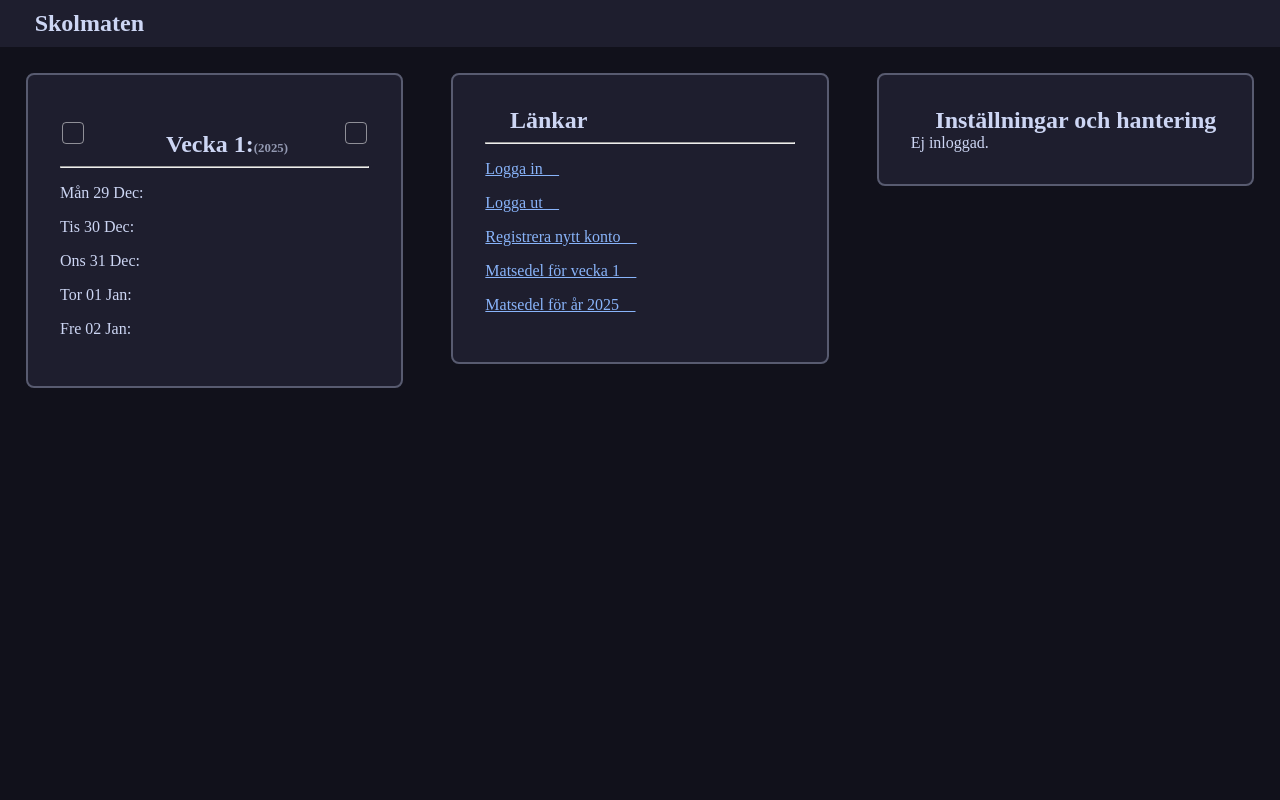
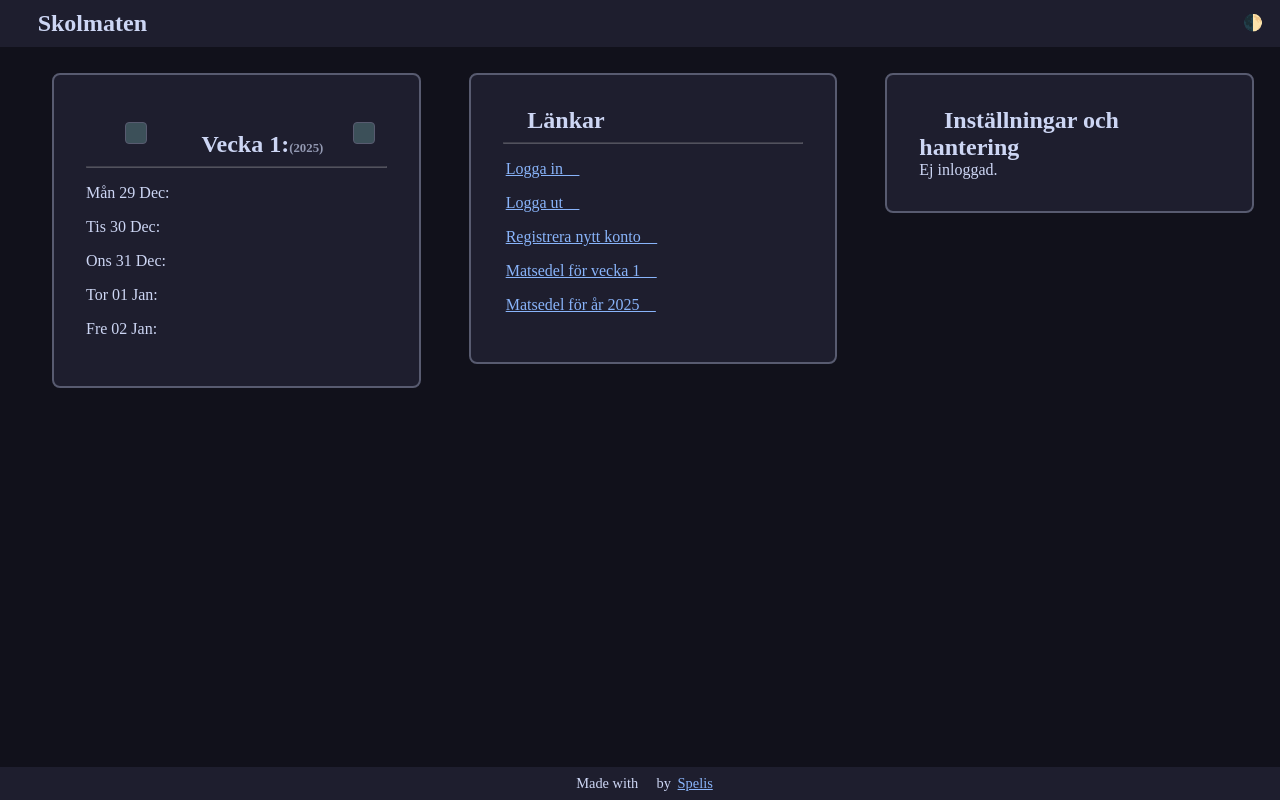
Before and after one commit to Spelis/skolmaten, a Flask app: page /week/1 in a window 1280 px wide. Run offline with Flask 3, Linux system fonts and the light colour scheme; data that the repository does not hold is empty; some web fonts are replaced.

Commit message:
aaa forgot what i added but one thing is light mode

```diff
--- a/skolmaten/app.py
+++ b/skolmaten/app.py
@@ -24,6 +24,11 @@ def week_mon2sun(year, week):
     return r
 
 
+def is_week_in_next_year(year, week_num):
+    max_weeks = datetime.date(year, 12, 28).isocalendar()[1]
+    return week_num > max_weeks
+
+
 @app.route("/")
 def root():
     week = datetime.datetime.now().isocalendar()[1]
@@ -45,6 +50,12 @@ async def week(week):
     year = request.args.get("year", type=int)
     if year is None:
         year = datetime.datetime.now().year
+    if is_week_in_next_year(year, week):
+        return redirect(f"/week/1?year={year+1}")
+    if week <= 0:
+        return redirect(
+            f"/week/{datetime.date(year, 12, 28).isocalendar()[1]}?year={year-1}"
+        )
     m2s = week_mon2sun(year, week)
     monday = m2s[0]
     sunday = m2s[1]
@@ -306,20 +317,29 @@ async def deletefoodforday(year, week, weekday):
 async def importfoodjson():
     if request.method == "POST":
         try:
-            token = request.cookies.get("token", None)
-            if token is None:
-                raise Exception("Invalid Permissions")
-            file = request.files["json"]
-            if file:
-                j = json.load(file)
-                for year, weeks in j.items():
-                    for week, days in weeks.items():
-                        for day, value in days.items():
-                            print(day[0:3].lower(), weekdays_en.index(day[0:3].lower()))
-                            weekday = int(weekdays_en.index(day[0:3].lower())) + 1
-                            await db.set_food(year, week, weekday, value)
-                        print(year, week, days)
+            token = request.cookies.get("token")
+            if not token:
+                return {"error": "Invalid Permissions"}, 403
+
+            file = request.files.get("json")
+            if not file:
+                return {"error": "No file uploaded"}, 400
+
+            j = json.load(file.stream)
+            for year, weeks in j.items():
+                for week, days in weeks.items():
+                    for day, value in days.items():
+                        day_short = day[
+                            :3
+                        ].lower()  # truncate to 3 letters, just in case so the app doesnt shit itself
+                        if day_short not in weekdays_en:
+                            continue
+                        weekday = weekdays_en.index(day_short) + 1
+                        await db.set_food(year, week, weekday, value)
+
             return redirect("/")
+
         except Exception as e:
-            return {"Failed to import food": str(e)}
+            return {"error": f"Failed to import food: {str(e)}"}, 500
+
     return render_template("import.html")
--- a/skolmaten/db.py
+++ b/skolmaten/db.py
@@ -170,14 +170,12 @@ async def tokenrevoke(token):
 
 
 async def set_food(year, week, day, value):
-    col = weekdays[day - 1] if 0 <= day - 1 < len(weekdays) else None
-    if not col:
-        raise ValueError(
-            "Invalid day index"
-        )  # check so we dont provide weekday 15 (doesn't exist)
+    if not (1 <= day <= 7):
+        raise ValueError("Invalid weekday index")
+
+    col = weekdays[day - 1]
 
     async with aiosqlite.connect("database.db") as db:
-        # try update
         cursor = await db.execute(
             f"UPDATE weeks SET {col} = ? WHERE week = ? AND year = ?",
             (value, week, year),
@@ -185,11 +183,10 @@ async def set_food(year, week, day, value):
         await db.commit()
 
         if cursor.rowcount == 0:
-            # insert empty row with value in right column
             values = [""] * len(weekdays)
-            values[day] = value
+            values[day - 1] = value
             await db.execute(
-                f"INSERT INTO weeks (year, week, {','.join(weekdays)}) VALUES (?, ?, {','.join(['?']*len(weekdays))})",
+                f"INSERT INTO weeks (year, week, {','.join(weekdays)}) VALUES (?, ?, {','.join(['?'] * len(weekdays))})",
                 (year, week, *values),
             )
             await db.commit()
--- a/static/style.css
+++ b/static/style.css
@@ -3,9 +3,52 @@
 	src: url('/static/jetbrains.ttf');
 }
 
+:root {
+	--text: #cdd6f4;
+	--bg-darkest: #11111b;
+	--bg-dark: #1e1e2e;
+	--bg: #181825;
+	--border: #585b70;
+	--blue: #89b4fa;
+	--teal: #94e2d5;
+	--teal-40: #94e2d540;
+	--hover-bg: var(--teal-40);
+
+	/* Light theme counterparts */
+	--text-light: #4c4f69;
+	--bg-lightest: #eff1f5;
+	--bg-light: #dce0e8;
+	--bg-light-accent: #ccd0da;
+	--border-light: #acb0be;
+	--blue-light: #1e66f5;
+	--teal-light: #179299;
+	--teal-light-40: #17929940;
+	--hover-bg-light: var(--teal-light-40);
+}
+
+body.light {
+	--text: var(--text-light);
+	--bg-darkest: var(--bg-lightest);
+	--bg-dark: var(--bg-light);
+	--bg: var(--bg-light-accent);
+	--border: var(--border-light);
+	--blue: var(--blue-light);
+	--teal: var(--teal-light);
+	--teal-40: var(--teal-light-40);
+	--hover-bg: var(--hover-bg-light);
+}
+
+
+
 * {
 	font-family: JetBrains;
-	color: #cdd6f4;
+	color: var(--text);
+	transition: color .3s ease, background .3s ease;
+}
+
+body {
+	margin: 0;
+	background: var(--bg-darkest);
 }
 
 .parent {
@@ -23,46 +66,50 @@
 	margin: 1em;
 	text-align: left;
 	padding: 2em;
-  border: 2px solid #585b70;
-  color: #cdd6f4;
-  background: #1e1e2e;
+	border: 2px solid var(--border);
+	color: var(--text);
+	background: var(--bg-dark);
 	box-sizing: border-box;
 	border-radius: 8px;
 	max-height: 500px;
 	overflow-y: auto;
 }
 
-
-
 h1,h2,h3,h4 {
 	margin: 0;
 }
 
 a {
-	color: #89b4fa;
-	transition: color .3s ease
+	color: var(--blue);
+	transition: color .3s ease, background .3s ease;
+	border-radius: 5px;
+	padding: 3px 7px 3px 3px;
 }
 a:hover {
-	color: #94e2d5;
+	color: var(--teal);
+	background: var(--hover-bg);
 }
 
 .weekplancontrol a, .weeknavb {
 	text-decoration: none;
 	margin: 0 2px;
-	border: 1px solid #ffffff80;
+	border: 1px solid var(--border);
 	display: inline-block;
 	width: 16px;
 	height: 18px;
+	color: var(--teal);
 	padding: 1px 1px 1px 3px;
 	border-radius: 4px;
-	transition: border-color .3s ease
+	transition: border-color .3s ease, background .3s ease;
+	background: var(--teal-40);
 }
 .weekplancontrol a:hover, .weeknavb:hover {
-	border-color: #94e2d5;
+	border-color: var(--teal);
+	background: var(--hover-bg);
 }
 
 nav {
-	background-color: #1e1e2e;
+	background-color: var(--bg-dark);
 	padding: 10px;
 	z-index: 100000;
 	position: relative;
@@ -70,15 +117,8 @@ nav {
 
 nav > h1 > a {
 	text-decoration: none;
-	color: #cdd6f4;
+	color: var(--text);
 }
-
-body {
-	margin:0;
-	background: #11111b;
-
-}
-
 
 .modal.hidden {
 	display: none;
@@ -90,25 +130,26 @@ body {
 	left: 0;
 	width: 100%;
 	height: 100%;
-  background: #11111b;
+	background: var(--bg-darkest);
 	display: flex;
 	justify-content: center;
 	align-items: center;
 }
 
 .modal-content {
-  background: #1e1e2e;
-  color: #cdd6f4;
+	background: var(--bg-dark);
+	color: var(--text);
 	padding: 1em 2em;
 	border-radius: 8px;
 	position: relative;
 }
 .modal-content input, .modal-content select {
-	background: #313244;
-	border: 0px solid #000;
+	background: var(--bg);
+	border: 0;
 	padding: 5px;
 	border-radius: 8px;
 	margin: 10px;
+	color: var(--text);
 }
 .modal-content h2 {
 	margin: 1rem 0;
@@ -124,8 +165,26 @@ body {
 .userpassword {
 	outline: none;
 	background: transparent;
-	color: #cdd6f4;
-	border: 0px solid #000;
+	color: var(--text);
+	border: 0;
+	transition: all .3s ease;
+}
+
+.hidepass {
+	color: transparent;
+	background: black;
+	user-select: none;
+}
+
+footer {
+	position: fixed;
+	bottom: 0;
+	width: 100%;
+	background: var(--bg-dark);
+	color: var(--text);
+	text-align: center;
+	padding: 0.5rem;
+	font-size: 0.9rem;
 }
 
 .truncatecont {
@@ -134,9 +193,8 @@ body {
 	width: 100%;
 	white-space: nowrap;
 }
-
-.truncatecont > *:last-child {
-  margin-left: auto;  /* This pushes the last child to the right */
+.truncatecont > .weekplancontrol {
+	margin-left: auto;
 }
 
 .truncate {
@@ -148,13 +206,13 @@ body {
 	display: inline-block;
 	padding-left: 5px;
 }
-
 .truncatecont > * {
 	white-space: nowrap;
 }
 
 hr {
-	color: #cdd6f440
+	color: var(--text);
+	opacity: 0.25;
 }
 
 @media (max-width: 1050px) {
@@ -176,14 +234,13 @@ hr {
 		font-size: 48px;
 	}
 	h3 {
-	  font-size: calc(18.72px*2);
+		font-size: 37.44px;
 	}
-  p,a, input, details {
+	p, a, input, details {
 		font-size: 32px;
 	}
 	.weekplancontrol a, .weeknavb {
 		width: 32px;
 		height: 36px;
 	}
-
 }
--- a/templates/base.html
+++ b/templates/base.html
@@ -2,10 +2,26 @@
 <title>{% block title %}{% endblock %} - Skolmaten</title>
 <link href="{{ url_for('static', filename='style.css' )}}" rel="stylesheet">
 <link rel="shortcut icon" href="{{ url_for('static', filename='favicon.png') }}">
+<script>
+  const applyTheme = () => {
+    const theme = localStorage.getItem("theme") || "dark"
+    document.body.classList.toggle("light", theme === "light")
+  }
+
+  const toggleTheme = () => {
+    const isLight = document.body.classList.toggle("light")
+    localStorage.setItem("theme", isLight ? "light" : "dark")
+  }
+
+  window.addEventListener("DOMContentLoaded", applyTheme)
+</script>
 <nav>
-	<h1><a href="/">󰉚 Skolmaten</a></h1>
+	<h1 style="display:inline-block"><a href="/">󰉚 Skolmaten</a></h1><a href="javascript:void(0);" onclick="toggleTheme()" style="float: right; text-decoration:none;">🌓</button>
 </nav>
 <center class="parent">
 	{% block content %}
 	{% endblock %}
 </center>
+<footer>
+	Made with 󰋑 by <a href="https://spelis.github.io/">Spelis</a>
+</footer>
```
Also changed, not shown: skolmaten/pdf2json.py (+5 -5 lines), templates/week.html (+14 -12 lines). Lines whose indentation alone changed are shown as unchanged.
